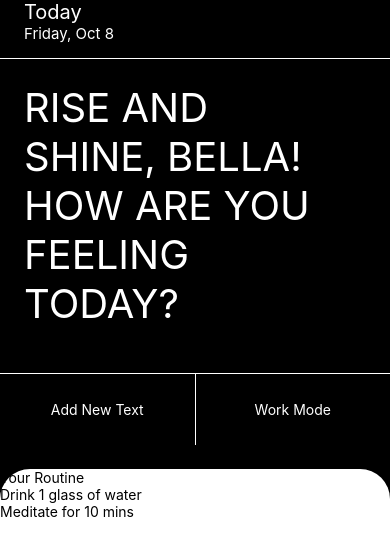
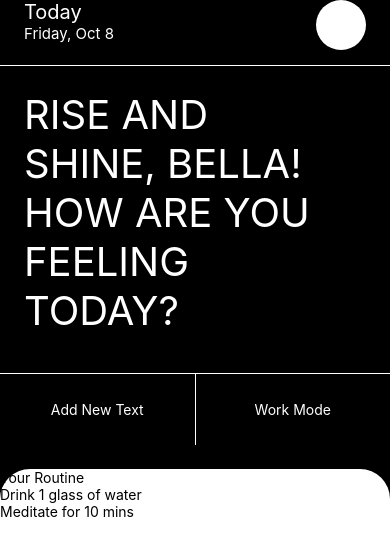
Before and after one commit to MyoThuKha/ToDo-app, a React Native app: screen / in a window 390 px wide. Shown: the top 556 px of the page. Built offline with nearby package versions, Linux system fonts and the light colour scheme.

Commit message:
added profile

```diff
--- a/App.tsx
+++ b/App.tsx
@@ -19,8 +19,11 @@ export default function App() {
       <View style={styles.section1}>
         {/* time and account */}
         <View style={styles.header}>
-          <Text style={styles.text}>Today</Text>
-          <Text style={styles.date}>Friday, Oct 8</Text>
+          <View>
+            <Text style={styles.today}>Today</Text>
+            <Text style={styles.date}>Friday, Oct 8</Text>
+          </View>
+          <View style={styles.profile}></View>
         </View>
 
         {/* greeting */}
@@ -61,13 +64,17 @@ const styles = StyleSheet.create({
   section1: {
     flex: 5,
   },
+
+  //------------------------
   header: {
     paddingHorizontal: 24,
     borderBottomColor: foreground(),
     borderBottomWidth: 1,
     paddingBottom: 15,
+    flexDirection: "row",
+    justifyContent: "space-between",
   },
-  text: {
+  today: {
     color: foreground(),
     fontSize: 20,
   },
@@ -75,7 +82,14 @@ const styles = StyleSheet.create({
     color: foreground(),
     fontSize: 15,
   },
+  profile: {
+    borderRadius: 50,
+    width: 50,
+    height: 50,
+    backgroundColor: foreground(),
+  },
 
+  //------------------------
   middle: {
     paddingVertical: 24,
     flex: 1,
@@ -89,6 +103,8 @@ const styles = StyleSheet.create({
     paddingHorizontal: 24,
     textTransform: "uppercase",
   },
+
+  //Buttons
   btnSection: {
     borderTopColor: foreground(),
     borderTopWidth: 1,
```
